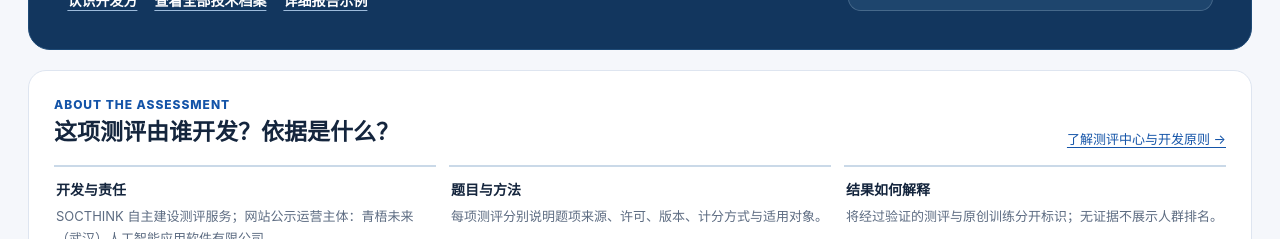
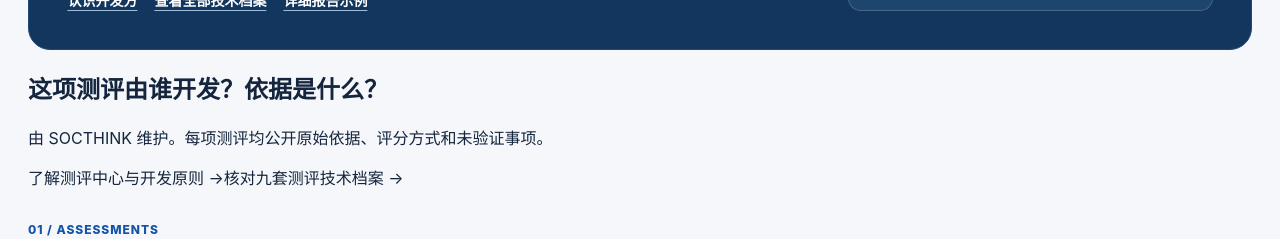
Before and after one commit to star8592/Kangaroo-Practice-Simulator, a Next.js app: page /assessment-center in a window 1280 px wide. Shown: the part 332-571 px from the top of the page. Built offline with nearby package versions, Linux system fonts and the light colour scheme; no server answers.

Commit message:
style(assessment): keep homepage trust visible but compact; detailed provenance remains at exam entrance

```diff
--- a/src/components/AssessmentTrustBrief.tsx
+++ b/src/components/AssessmentTrustBrief.tsx
@@ -8,6 +8,14 @@ type Props={variant:"center"|"advanced"|"instrument";assessmentId?:string};
  * third-party endorsement, licensed psychological instrument, or local norms.
  */
 export default function AssessmentTrustBrief({variant,assessmentId}:Props){
+ if(variant==="center")return <section className={styles.trustCompact} aria-label="平台测评来源与可信度">
+  <div><h2>这项测评由谁开发？依据是什么？</h2>
+   <p>由 SOCTHINK 维护。每项测评均公开原始依据、评分方式和未验证事项。</p></div>
+  <div className={styles.trustCompactLinks}>
+   <Link href="/assessment-center/about">了解测评中心与开发原则 →</Link>
+   <Link href="/assessment-center/methodology">核对九套测评技术档案 →</Link>
+  </div>
+ </section>;
  const advanced=variant==="advanced";
  const record=variant==="instrument"?ASSESSMENT_EVIDENCE.find(x=>x.id===assessmentId):undefined;
  return <section className={styles.trustBrief} aria-label="开发方、测评依据与适用边界">
```
